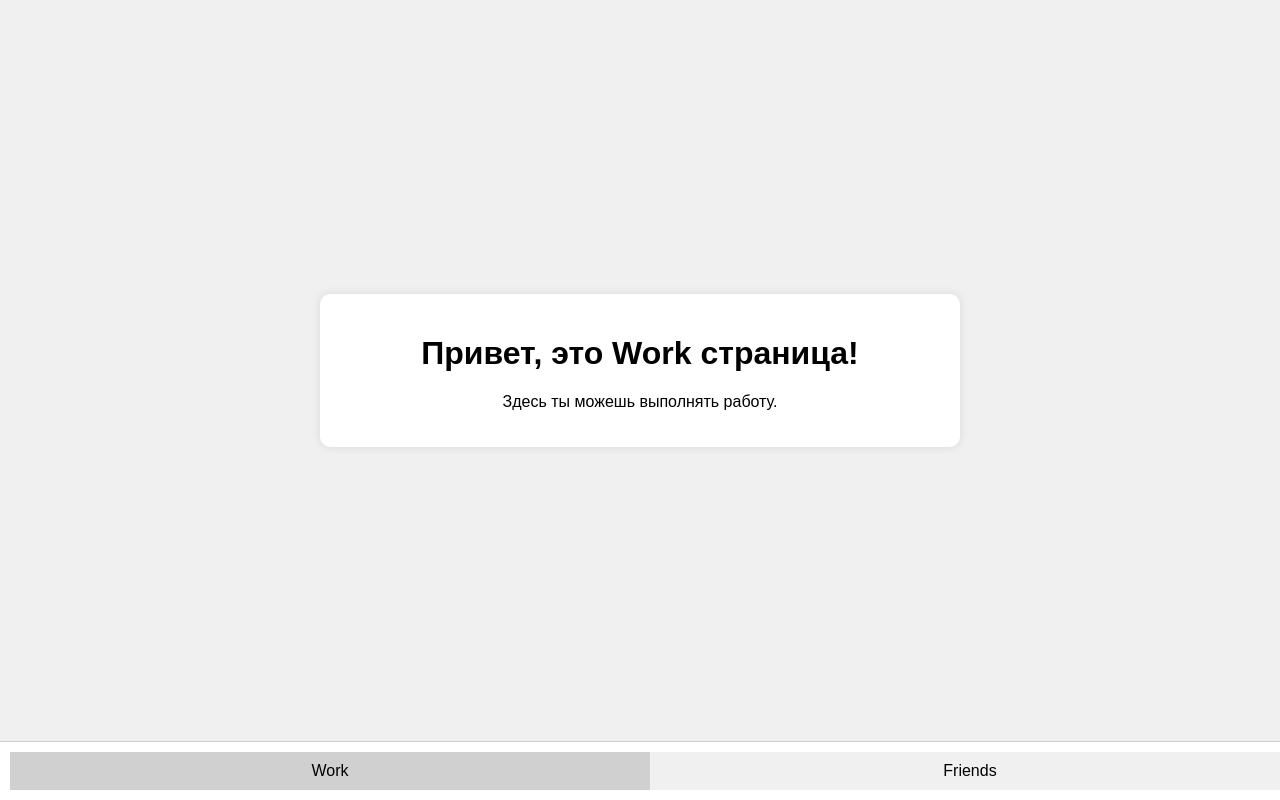
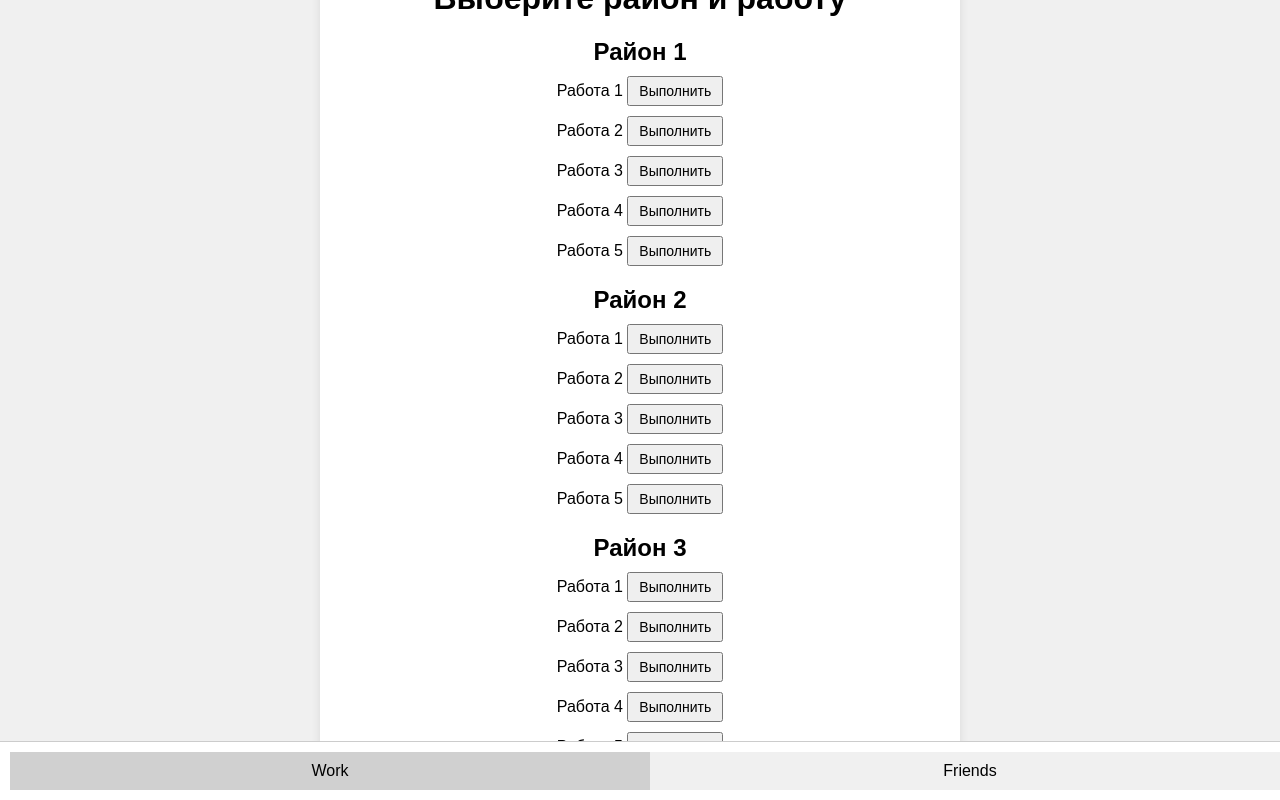
Before and after one commit to lonya/WebAppiBotT, a plain HTML site: page index.html in a window 1280 px wide. Drawn offline with Linux system fonts and the light colour scheme.

Commit message:
Update index.html

```diff
--- a/index.html
+++ b/index.html
@@ -21,6 +21,7 @@
             justify-content: center;
             align-items: center;
             padding: 20px;
+            overflow-y: auto;
         }
         .container {
             text-align: center;
@@ -34,6 +35,15 @@
         }
         .active {
             display: block; /* Отображаем активную страницу */
+        }
+        .district {
+            margin-bottom: 20px;
+        }
+        .district h2 {
+            margin-bottom: 10px;
+        }
+        .job {
+            margin-bottom: 10px;
         }
         .menu {
             display: flex;
@@ -56,6 +66,10 @@
         .menu button.active {
             background-color: #d0d0d0;
         }
+        .job button {
+            padding: 5px 10px;
+            font-size: 14px;
+        }
     </style>
 </head>
 <body>
@@ -63,9 +77,84 @@
     <div class="content">
         <!-- Страница Work -->
         <div id="workPage" class="container active">
-            <h1>Привет, это Work страница!</h1>
-            <p>Здесь ты можешь выполнять работу.</p>
+            <h1>Выберите район и работу</h1>
+
+            <!-- Район 1 -->
+            <div class="district">
+                <h2>Район 1</h2>
+                <div class="job">
+                    <span>Работа 1</span>
+                    <button onclick="performJob('Район 1', 'Работа 1')">Выполнить</button>
+                </div>
+                <div class="job">
+                    <span>Работа 2</span>
+                    <button onclick="performJob('Район 1', 'Работа 2')">Выполнить</button>
+                </div>
+                <div class="job">
+                    <span>Работа 3</span>
+                    <button onclick="performJob('Район 1', 'Работа 3')">Выполнить</button>
+                </div>
+                <div class="job">
+                    <span>Работа 4</span>
+                    <button onclick="performJob('Район 1', 'Работа 4')">Выполнить</button>
+                </div>
+                <div class="job">
+                    <span>Работа 5</span>
+                    <button onclick="performJob('Район 1', 'Работа 5')">Выполнить</button>
+                </div>
+            </div>
+
+            <!-- Район 2 -->
+            <div class="district">
+                <h2>Район 2</h2>
+                <div class="job">
+                    <span>Работа 1</span>
+                    <button onclick="performJob('Район 2', 'Работа 1')">Выполнить</button>
+                </div>
+                <div class="job">
+                    <span>Работа 2</span>
+                    <button onclick="performJob('Район 2', 'Работа 2')">Выполнить</button>
+                </div>
+                <div class="job">
+                    <span>Работа 3</span>
+                    <button onclick="performJob('Район 2', 'Работа 3')">Выполнить</button>
+                </div>
+                <div class="job">
+                    <span>Работа 4</span>
+                    <button onclick="performJob('Район 2', 'Работа 4')">Выполнить</button>
+                </div>
+                <div class="job">
+                    <span>Работа 5</span>
+                    <button onclick="performJob('Район 2', 'Работа 5')">Выполнить</button>
+                </div>
+            </div>
+
+            <!-- Район 3 -->
+            <div class="district">
+                <h2>Район 3</h2>
+                <div class="job">
+                    <span>Работа 1</span>
+                    <button onclick="performJob('Район 3', 'Работа 1')">Выполнить</button>
+                </div>
+                <div class="job">
+                    <span>Работа 2</span>
+                    <button onclick="performJob('Район 3', 'Работа 2')">Выполнить</button>
+                </div>
+                <div class="job">
+                    <span>Работа 3</span>
+                    <button onclick="performJob('Район 3', 'Работа 3')">Выполнить</button>
+                </div>
+                <div class="job">
+                    <span>Работа 4</span>
+                    <button onclick="performJob('Район 3', 'Работа 4')">Выполнить</button>
+                </div>
+                <div class="job">
+                    <span>Работа 5</span>
+                    <button onclick="performJob('Район 3', 'Работа 5')">Выполнить</button>
+                </div>
+            </div>
         </div>
+
         <!-- Страница Friends -->
         <div id="friendsPage" class="container">
             <h1>Привет, это Friends страница!</h1>
@@ -80,6 +169,12 @@
     </div>
 
     <script>
+        // Функция для выполнения работы
+        function performJob(district, job) {
+            alert(`Выполнение ${job} в ${district}`);
+            // Здесь можно добавить дополнительную логику выполнения работы
+        }
+
         // Функция для переключения страниц
         function showPage(pageId) {
             // Скрываем все страницы
```
